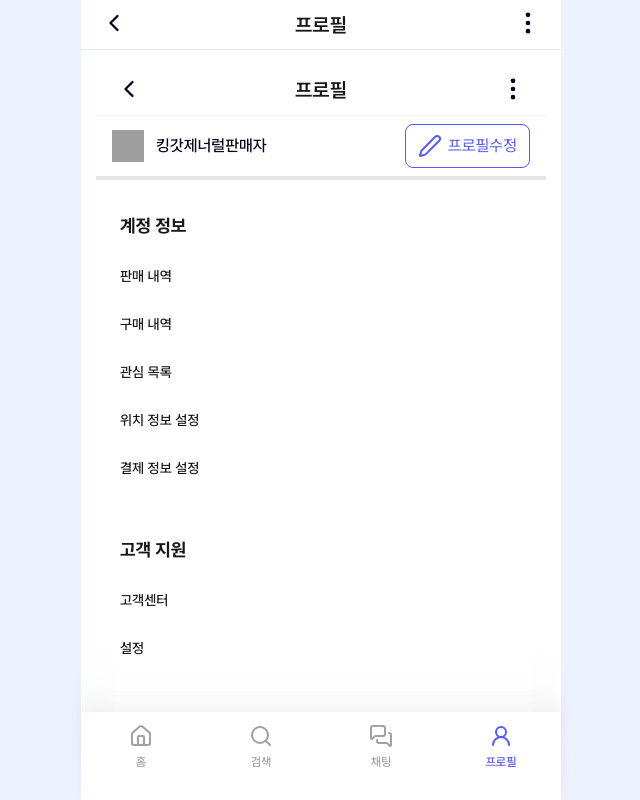
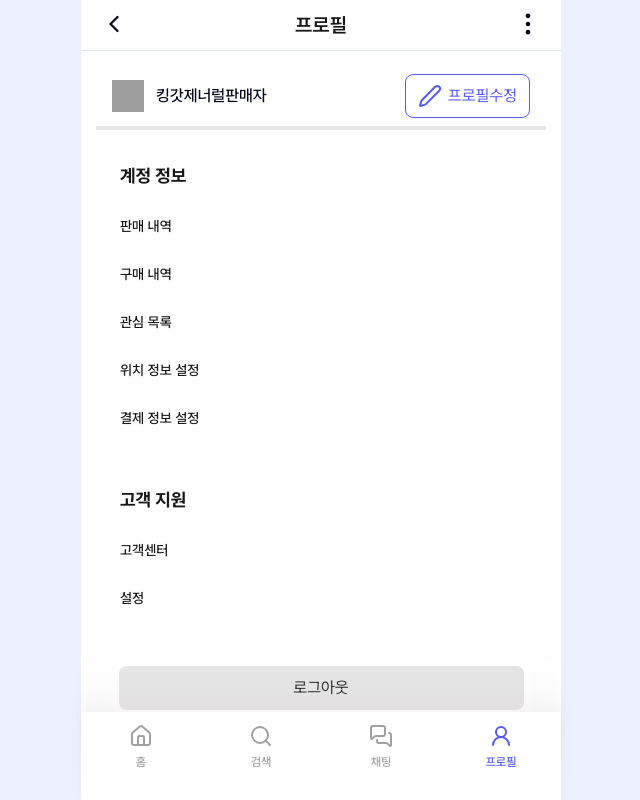
Before and after one commit to Kernel360/KFE3-e2e-WONDERFUL, a Next.js app in the folder apps/web/: page /profile in a window 1280 px wide. Shown: the whole page, without its empty margins (319-959 px from the left). Built offline with nearby package versions, Linux system fonts and the light colour scheme; grey boxes are pictures that could not be loaded.

Commit message:
fix: import 오류 수정 (#133) - 프로필페이지 헤더 높이 수정

```diff
--- a/apps/web/src/components/layout/dynamic-header.tsx
+++ b/apps/web/src/components/layout/dynamic-header.tsx
@@ -102,7 +102,7 @@ const DynamicHeader = () => {
           //   router.push('/settings');
           console.log('프로필 설정 더 보기 메뉴 클릭');
         }}
-        className="border-b border-gray-200 bg-white"
+        className="h-[51px] border-b bg-neutral-100 bg-white"
       />
     );
   }
--- a/apps/web/src/pages/ProfilePage.tsx
+++ b/apps/web/src/pages/ProfilePage.tsx
@@ -1,20 +1,14 @@
 'use client';
-import { ChevronLeft, MoreVertical, Pen } from 'lucide-react';
+import { Pen } from 'lucide-react';
 
 import { LogoutButton } from '@/components/common/logout-button';
 import { MenuList } from '@/components/common/menu-list';
 import { ProfileCard } from '@/components/common/profile-card';
-import Header from '@/components/layout/Header';
 import { Button } from '@/components/ui/button';
 
 const ProfilePage = () => {
   return (
     <div className="height-auto w-full bg-white">
-      <Header title="프로필" leftIcon={ChevronLeft} rightIcon={MoreVertical} />
-
-      {/* Divider */}
-      <div className="h-[1px] w-full bg-neutral-100" />
-
       {/* Profile Card */}
       <div className="border-b-4 border-neutral-200">
         <ProfileCard nickname="킹갓제너럴판매자" profileImg="/myprofile.png">
```
Also changed, not shown: apps/web/src/pages/AuctionPage.tsx (+6 -4 lines).
